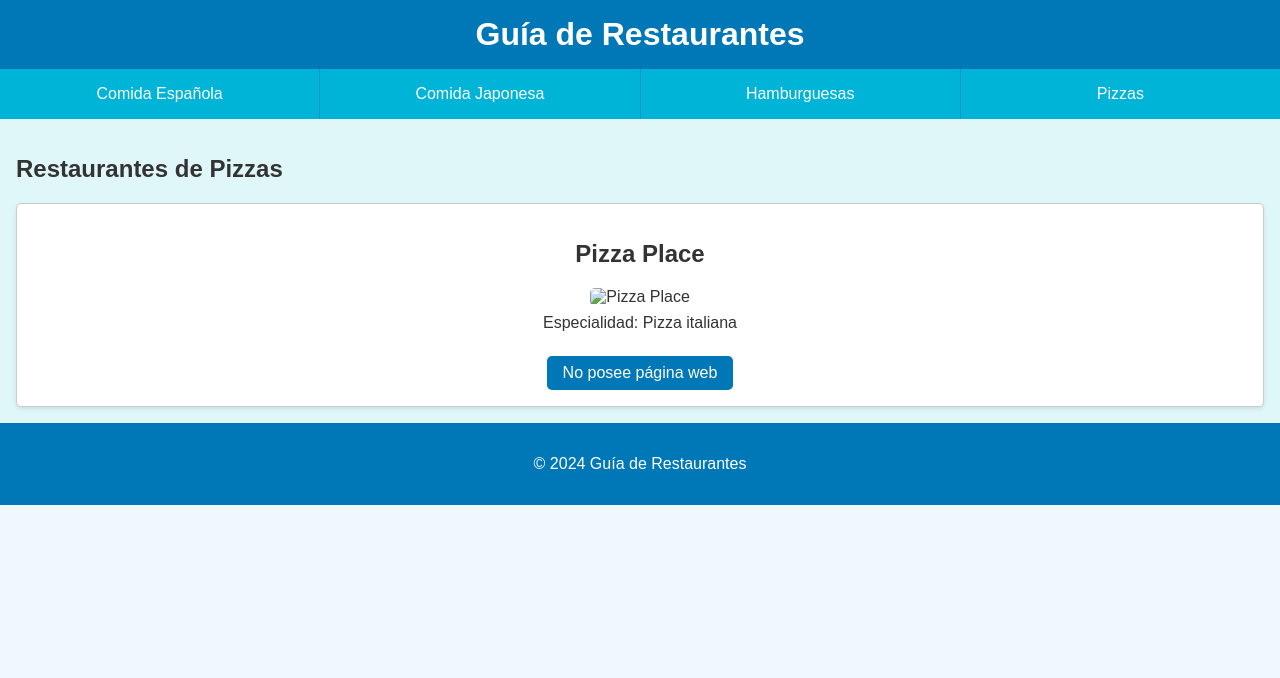
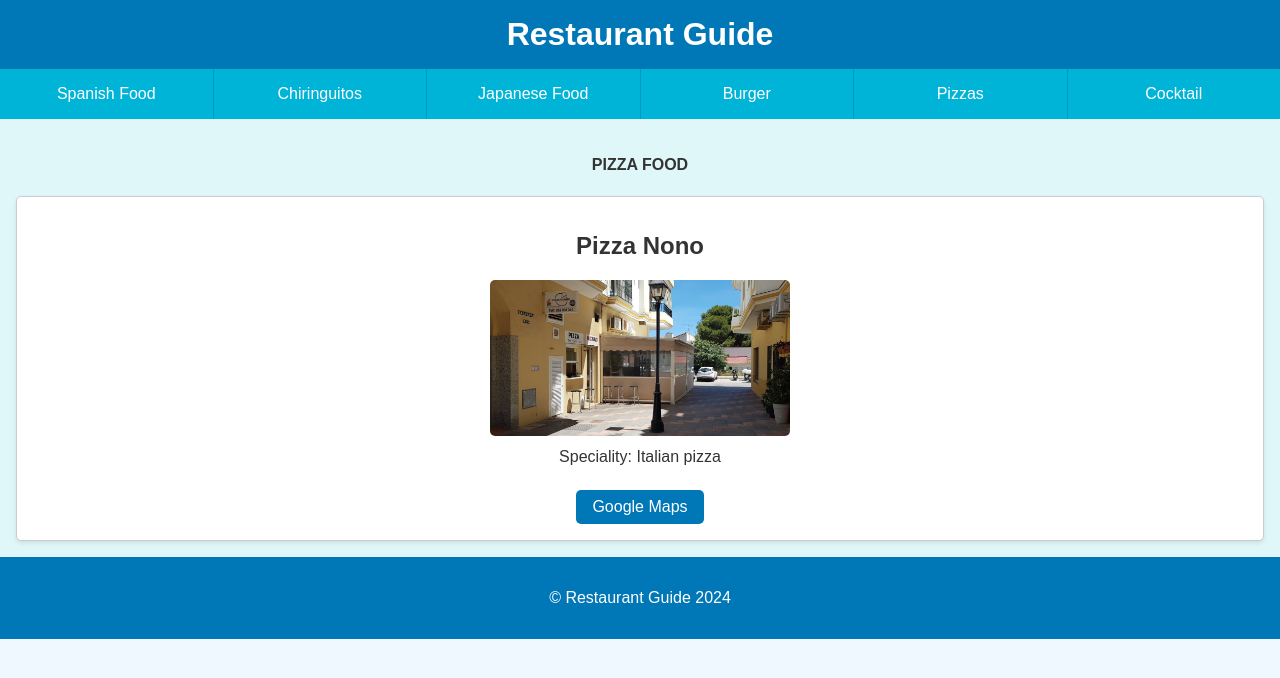
Before and after one commit to nahuelpierini/restaurants, a plain HTML site: page index.html in a window 1280 px wide. Both pictures are taken after a click on the item "Pizzas". Drawn offline with Linux system fonts and the light colour scheme.

Commit message:
Restaurants added

```diff
--- a/index.html
+++ b/index.html
@@ -1,32 +1,34 @@
 <!DOCTYPE html>
-<html lang="es">
+<html lang="en">
 <head>
     <meta charset="UTF-8">
     <meta name="viewport" content="width=device-width, initial-scale=1.0">
-    <title>Guía de Restaurantes</title>
+    <title>Restaurant Guide</title>
     <link rel="stylesheet" href="styles.css">
     <script defer src="scripts.js"></script>
 </head>
 <body>
     <header>
-        <h1>Guía de Restaurantes</h1>
+        <h1>Restaurant Guide</h1>
     </header>
     <nav>
         <ul class="categories">
-            <li class="category" data-tipo="española">Comida Española</li>
-            <li class="category" data-tipo="japonesa">Comida Japonesa</li>
-            <li class="category" data-tipo="burger">Hamburguesas</li>
-            <li class="category" data-tipo="pizzas">Pizzas</li>
+            <li class="category" data-tipo="spanish">Spanish Food</li>
+            <li class="category" data-tipo="chiringuito">Chiringuitos</li>
+            <li class="category" data-tipo="japanese">Japanese Food</li>
+            <li class="category" data-tipo="burger">Burger</li>
+            <li class="category" data-tipo="pizza">Pizzas</li>
+            <li class="category" data-tipo="cocktail">Cocktail</li>
         </ul>
     </nav>
     <main>
-        <h2 id="categoriaTitulo">Seleccione una categoría</h2>
+        <h4 id="categoriaTitulo" style="text-align: center;">SELECT A CATEGORY</h4>
         <section id="restaurantes" class="restaurant-list">
             <!-- Lista de restaurantes se cargará aquí -->
         </section>
     </main>
     <footer>
-        <p>&copy; 2024 Guía de Restaurantes</p>
+        <p>&copy; Restaurant Guide 2024</p>
     </footer>
 </body>
 </html>
--- a/scripts.js
+++ b/scripts.js
@@ -4,42 +4,70 @@ document.addEventListener("DOMContentLoaded", function() {
     const restaurantesSection = document.getElementById("restaurantes");
 
     const data = {
-        española: [
+        spanish: [
+            {
+                nombre: "Los Granainos",
+                img: "images/los_granainos.png",
+                especialidad: "Fish",
+                link: "https://www.google.com/maps/place/Bar+Los+Grana%C3%ADnos+(Cala+de+Mijas)/@36.4981042,-4.6891748,17z/data=!3m1!4b1!4m6!3m5!1s0xd731fcad28519e9:0x31b4c68f4c706985!8m2!3d36.4980999!4d-4.6865999!16s%2Fg%2F11c0r5z1zv?entry=ttu"
+            },
             {
                 nombre: "Utopia",
                 img: "images/utopia.png",
-                especialidad: "Paella",
+                especialidad: "Fish, gourmet",
                 link: "https://www.google.com/maps/place/UTOPIA/@36.4997641,-4.6866457,18.5z/data=!4m10!1m2!2m1!1sutopia!3m6!1s0xd731e34bf059563:0xb6e3285f2d771d0b!8m2!3d36.5001895!4d-4.6852941!15sCgZ1dG9waWFaCCIGdXRvcGlhkgEDYmFy4AEA!16s%2Fg%2F11c7vtmvs9?entry=ttu"
             },
             {
-                nombre: "Los Granainos",
-                img: "images/los_granainos.png",
-                especialidad: "Tapas variadas",
-                link: "https://www.google.com/maps/place/Bar+Los+Grana%C3%ADnos+(Cala+de+Mijas)/@36.4981042,-4.6891748,17z/data=!3m1!4b1!4m6!3m5!1s0xd731fcad28519e9:0x31b4c68f4c706985!8m2!3d36.4980999!4d-4.6865999!16s%2Fg%2F11c0r5z1zv?entry=ttu"
+                nombre: "El Torreon",
+                img: "images/el_torreon.png",
+                especialidad: "Fish",
+                link: "https://www.google.com/maps/place/Restaurante+El+Torre%C3%B3n/@36.5030053,-4.6787514,3a,75y,90t/data=!3m8!1e2!3m6!1sAF1QipMyZIvqIhj6uWMthvObJ82rfR0al-WHnT7TrM3n!2e10!3e12!6shttps:%2F%2Flh5.googleusercontent.com%2Fp%2FAF1QipMyZIvqIhj6uWMthvObJ82rfR0al-WHnT7TrM3n%3Dw203-h152-k-no!7i4032!8i3024!4m11!1m2!2m1!1schiringuito!3m7!1s0xd72584973de187f:0x67860686295ab025!8m2!3d36.5029852!4d-4.6787353!10e5!15sCgtjaGlyaW5ndWl0b1oNIgtjaGlyaW5ndWl0b5IBGG1lZGl0ZXJyYW5lYW5fcmVzdGF1cmFudJoBI0NoWkRTVWhOTUc5blMwVkpRMEZuU1VOTE9YVTNRVVpuRUFF4AEA!16s%2Fg%2F1hc1jwxdp?entry=ttu"
             }
         ],
-        japonesa: [
+        chiringuito: [
             {
-                nombre: "Sushi Sato",
-                img: "images/sushi.png",
-                especialidad: "Sushi",
-                link: "https://ejemplo.com/sushi-sato"
+                nombre: "Merendero Pepe 'El Bombo'",
+                img: "images/el_bombo.png",
+                especialidad: "Espeto sardina, fish",
+                link: "https://www.google.com/maps/place/Merendero+Pepe+'El+Bombo'/@36.4952591,-4.6895638,3a,75y,90t/data=!3m8!1e2!3m6!1sAF1QipPZ5Ou0Gbtnhsa7BjAk-EAEapjpyYBduFDeQ68A!2e10!3e12!6shttps:%2F%2Flh5.googleusercontent.com%2Fp%2FAF1QipPZ5Ou0Gbtnhsa7BjAk-EAEapjpyYBduFDeQ68A%3Dw203-h114-k-no!7i3840!8i2160!4m7!3m6!1s0xd731fb590064b79:0x25c1ad849f02c5c6!8m2!3d36.4951705!4d-4.68963!10e5!16s%2Fg%2F11ckvb3nvt?entry=ttu"
+            },
+            {
+                nombre: "La Familia Beach Club",
+                img: "images/la_familia_beach_clob.png",
+                especialidad: "Espeto sardina, fish",
+                link: "https://www.google.com/maps/place/La+Familia+Beach+Club/@36.4945757,-4.6905552,18.5z/data=!4m10!1m2!2m1!1schiringuito!3m6!1s0xd731fb5bf527339:0xdf79a312d954f0f4!8m2!3d36.494168!4d-4.6901515!15sCgtjaGlyaW5ndWl0b1oNIgtjaGlyaW5ndWl0b5IBGG1lZGl0ZXJyYW5lYW5fcmVzdGF1cmFudJoBJENoZERTVWhOTUc5blMwVkpRMEZuU1VSUGJqbHFkRjlSUlJBQuABAA!16s%2Fg%2F1tgzcpzw?entry=ttu"
+            }
+        ],
+        japanese: [
+            {
+                nombre: "Tako Boy",
+                img: "images/tako_boy.png",
+                especialidad: "Takoyaki, rammen, not sushi",
+                link: "https://www.google.com/maps/place/Restaurante+Japon%C3%A9s+-+TAKO+BOY/@36.5481138,-4.6229311,15z/data=!4m10!1m2!2m1!1scomida+japonesa!3m6!1s0xd72e2453f61b565:0x2f3556e1c7ba2ccb!8m2!3d36.5513347!4d-4.615066!15sCg9jb21pZGEgamFwb25lc2FaESIPY29taWRhIGphcG9uZXNhkgETamFwYW5lc2VfcmVzdGF1cmFudJoBI0NoWkRTVWhOTUc5blMwVkpRMEZuU1VOQ2VqbERlR1YzRUFF4AEA!16s%2Fg%2F11c0rpmfm7?entry=ttu"
             }
         ],
         burger: [
             {
-                nombre: "Dak Burguer",
+                nombre: "Dak Burger",
                 img: "images/dak.png",
-                especialidad: "Hamburguesas gourmet",
+                especialidad: "Gourmet burger",
                 link: "https://www.google.com/maps/place/Dak+Burger/@36.5079227,-4.686758,17z/data=!4m6!3m5!1s0xd731f4bf14ec351:0xe2a308d1790e6538!8m2!3d36.5080391!4d-4.6850199!16s%2Fg%2F11jp04679c?entry=ttu"
             }
         ],
-        pizzas: [
+        pizza: [
             {
-                nombre: "Pizza Place",
-                img: "images/pizza.png",
-                especialidad: "Pizza italiana",
-                link: ""
+                nombre: "Pizza Nono",
+                img: "images/pizza_nono.png",
+                especialidad: "Italian pizza",
+                link: "https://www.google.com/maps/place/Pizza+Nonno/@36.5009366,-4.6842705,16z/data=!4m10!1m2!2m1!1spizzeria!3m6!1s0xd731e3484c5b7c5:0x624cf4e1e874fc5!8m2!3d36.5010355!4d-4.6843912!15sCghwaXp6ZXJpYVoKIghwaXp6ZXJpYZIBEHBpenphX3Jlc3RhdXJhbnSaASRDaGREU1VoTk1HOW5TMFZKUTBGblNVUmFjMlUzTW5GM1JSQULgAQA!16s%2Fg%2F11g6hvvs0y?entry=ttu"
+            }
+        ],
+        cocktail: [
+            {
+                nombre: "Bar lo del Nanet",
+                img: "images/bar_lo_del_nanet.png",
+                especialidad: "Cocktail",
+                link: "https://www.google.com/maps/place/Bar+Lo+Del+Nanet/@36.504256,-4.6758238,3a,75y,90t/data=!3m8!1e2!3m6!1sAF1QipPugMyB_J_rAqma8WIEyyveUvtVouzQNTMBP-2l!2e10!3e12!6shttps:%2F%2Flh5.googleusercontent.com%2Fp%2FAF1QipPugMyB_J_rAqma8WIEyyveUvtVouzQNTMBP-2l%3Dw203-h114-k-no!7i1920!8i1080!4m7!3m6!1s0xd731e3a7b6779e7:0x3e064dae326f4684!8m2!3d36.5041584!4d-4.675617!10e5!16s%2Fg%2F11b_31mjvq?entry=ttu"
             }
         ]
     };
@@ -47,7 +75,7 @@ document.addEventListener("DOMContentLoaded", function() {
     categorias.forEach(categoria => {
         categoria.addEventListener("click", function() {
             const tipo = this.getAttribute("data-tipo");
-            categoriaTitulo.textContent = "Restaurantes de " + tipo.charAt(0).toUpperCase() + tipo.slice(1);
+            categoriaTitulo.textContent = tipo.toUpperCase() + " FOOD " ;
             restaurantesSection.innerHTML = "";
 
             if (data[tipo]) {
@@ -57,13 +85,13 @@ document.addEventListener("DOMContentLoaded", function() {
                     restaurantDiv.innerHTML = `
                         <h2>${restaurante.nombre}</h2>
                         ${restaurante.img ? `<img src="${restaurante.img}" alt="${restaurante.nombre}" />` : ''}
-                        <p>Especialidad: ${restaurante.especialidad}</p>
-                        <a href="${restaurante.link ? restaurante.link : '#'}" target="_blank" class="btn">${restaurante.link ? 'Google Maps' : 'No posee página web'}</a>
+                        <p>Speciality: ${restaurante.especialidad}</p>
+                        <a href="${restaurante.link ? restaurante.link : '#'}" target="_blank" class="btn">${restaurante.link ? 'Google Maps' : 'NO GOOGLE MAPS'}</a>
                     `;
                     restaurantesSection.appendChild(restaurantDiv);
                 });
             } else {
-                restaurantesSection.innerHTML = "<p>No hay restaurantes disponibles en esta categoría.</p>";
+                restaurantesSection.innerHTML = "<p>There aren't restaurants in this category.</p>";
             }
         });
     });
```
Also changed, not shown: images/bar_lo_del_nanet.png (added), images/el_bombo.png (added), images/el_torreon.png (added), images/la_familia_beach_clob.png (added), images/pizza_nono.png (added), images/tako_boy.png (added).
